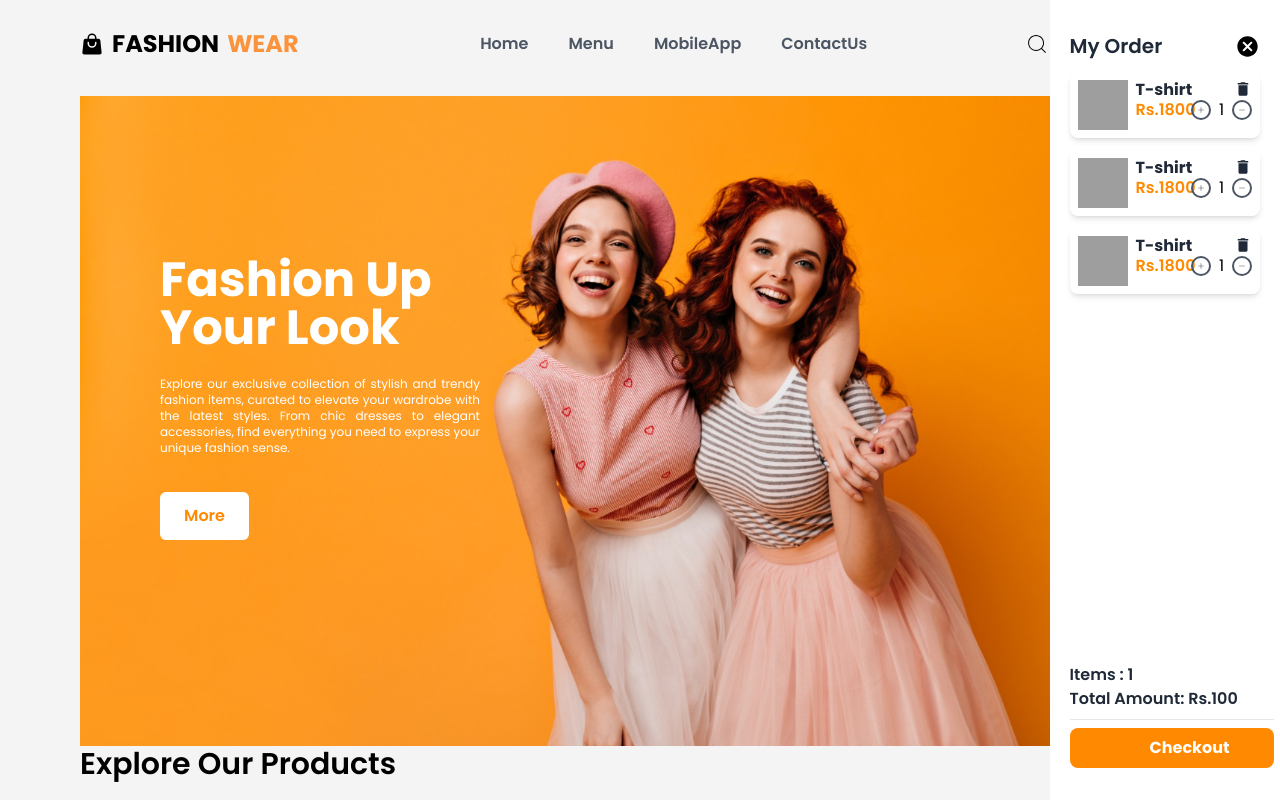
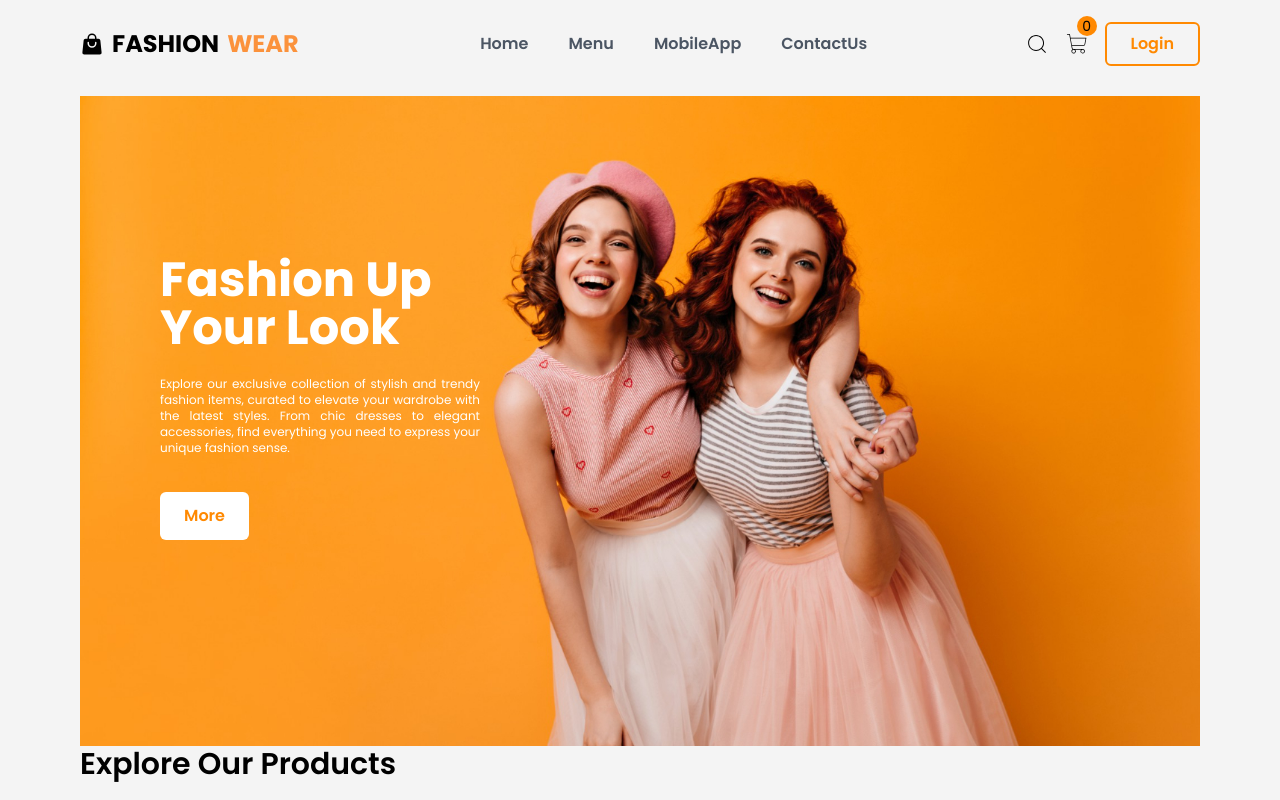
Before and after one commit to jenisha987/E-commerce-Website, a React (Vite) app in the folder e-commerce/: page / in a window 1280 px wide. Shown: the top 800 px of the page. Built offline with nearby package versions, Linux system fonts and the light colour scheme; grey boxes are pictures that could not be loaded.

Commit message:
displaying items inside cart

```diff
--- a/e-commerce/src/components/Cart.jsx
+++ b/e-commerce/src/components/Cart.jsx
@@ -5,8 +5,6 @@ import { useDispatch, useSelector } from "react-redux";
 import { removeFromCart } from "../redux/slices/CartSlice";
 
 export default function Cart({ activeCart, setActiveCart }) {
-
-    // const [ activeCart, setActiveCart ] = useState(true)
 
     const cartItems = useSelector(state => state.cart.cart);
     const dispatch = useDispatch();
@@ -20,9 +18,18 @@ export default function Cart({ activeCart, setActiveCart }) {
                     <IoMdCloseCircle onClick={() => setActiveCart(!activeCart)}  size={25} className="hover:text-red-600 cursor-pointer" />
                 </div>
 
-                <CartItem />
-                <CartItem />
-                <CartItem />
+                {
+                    cartItems.map((item) => {
+                        return <CartItem
+                            key={item.id}
+                            id={item.id}
+                            name={item.title}
+                            price={item.price}
+                            img={item.img}
+                            qty={item.qty}
+                        />
+                    })
+                }
 
                 <div className="absolute bottom-0">
                     <h3 className="font-semibold text-gray-800">Items : 1</h3>
--- a/e-commerce/src/components/CartItem.jsx
+++ b/e-commerce/src/components/CartItem.jsx
@@ -2,19 +2,19 @@ import React from "react";
 import { AiOutlinePlus, AiOutlineMinus } from "react-icons/ai";
 import { MdDelete } from "react-icons/md";
 
-export default function CartItem() {
+export default function CartItem({ id, name, img, price, qty }) {
     return (
         <div className="flex gap-2 shadow-md rounded-lg p-2 mb-3">
             <MdDelete size={18} className="absolute right-7 text-gray-800 cursor-pointer" />
             <img
-                src="https://i.imgur.com/QkIa5tT.jpeg"
+                src={img}
                 alt="CartItem"
                 className="w-[50px] h-[50px]"
             />
             <div className="leading-5">
-                <h2 className="font-bold text-gray-800">T-shirt</h2>
+                <h2 className="font-semibold text-gray-800">{name}</h2>
                 <div className="flex">
-                    <span className="text-primary font-semibold">Rs.1800</span>
+                    <span className="text-primary font-semibold">Rs.{price}</span>
                     <div className="flex justify-center items-center gap-2 absolute right-7">
                         <AiOutlinePlus size={20} className="border-2 border-gray-600 text-gray-600 hover:text-white hover:bg-primary
                             hover:border-none rounded-full p-1 text-xl transition-all ease-linear cursor-pointer" />
--- a/e-commerce/src/components/CartToogle.jsx
+++ /dev/null
@@ -1,14 +0,0 @@
-import React, { useState } from 'react';
-import Navbar from './Navbar';
-import Cart from './Cart';
-
-export default function CartToogle() {
-    const [activeCart, setActiveCart] = useState(false);
-
-    return (
-        <>
-            <Navbar activeCart={activeCart} setActiveCart={setActiveCart} />
-            <Cart activeCart={activeCart} setActiveCart={setActiveCart} />
-        </>
-    );
-}
--- a/e-commerce/src/components/Layout.jsx
+++ b/e-commerce/src/components/Layout.jsx
@@ -5,7 +5,7 @@ import Cart from "./Cart";
 
 export default function Layout() {
 
-    const [ activeCart, setActiveCart ] = useState(true);
+    const [ activeCart, setActiveCart ] = useState(false);
 
     return (
         <div>
--- a/e-commerce/src/components/ProductCard.jsx
+++ b/e-commerce/src/components/ProductCard.jsx
@@ -26,7 +26,7 @@ export default function ProductCard({ id, title, price, desc, img, rating }) {
                     <IoStar className="mr-1 text-yellow-400" /> {rating}
                 </span>
                 <button onClick={() => {
-                    dispatch(addToCart({ id, title, price, qty: 1 }))
+                    dispatch(addToCart({ id, title, price, img, qty: 1 }))
                 }} className="p-2 text-white bg-primary hover:bg-orange-700 rounded-lg text-xs">
                     Add to Cart
                 </button>
--- a/e-commerce/src/pages/Home.jsx
+++ b/e-commerce/src/pages/Home.jsx
@@ -2,7 +2,6 @@ import React from "react";
 import Header from "../components/Header";
 import ProductCategory from "../components/ProductCategory";
 import ProductList from "../components/ProductList";
-// import Cart from "../components/Cart";
 
 export default function Home() {
     return (
```
